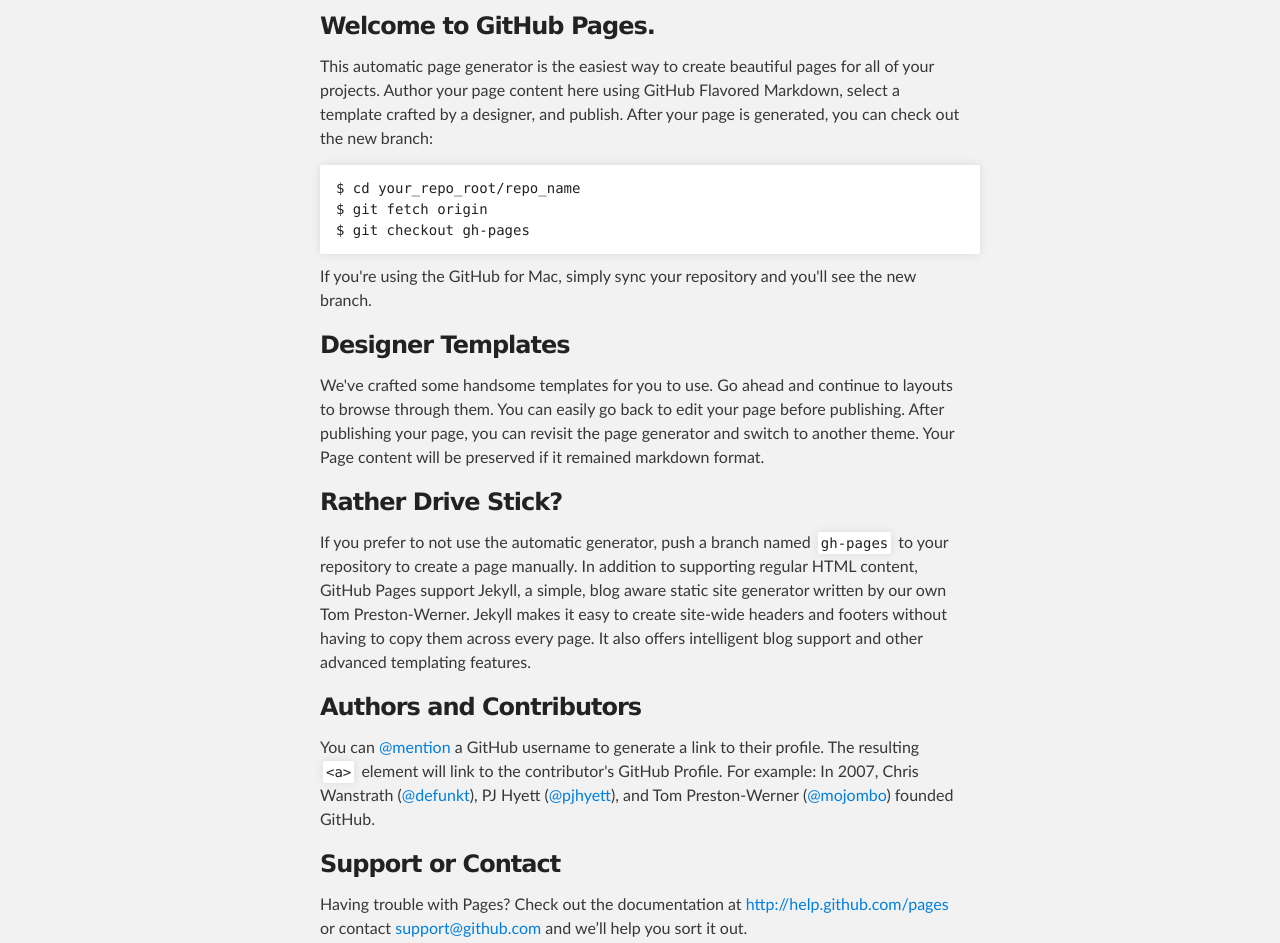
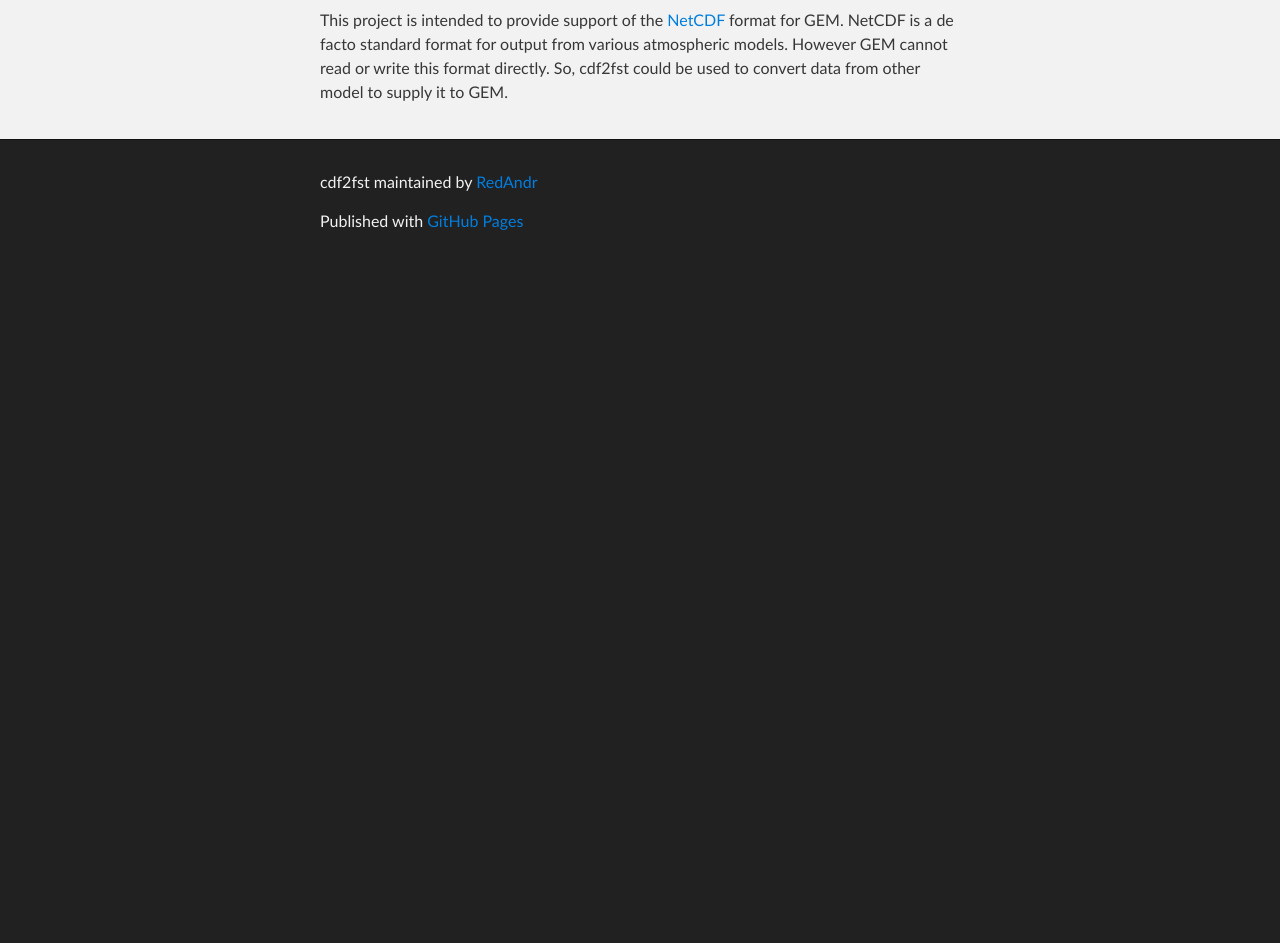
Before and after one commit to RedAndr/cdf2fst, a plain HTML site: page index.html in a window 1280 px wide. Shown: the part 252-1195 px from the top of the page. After the commit the page ends 800 px from the top, so only its background shows below. Drawn offline with Linux system fonts and the light colour scheme.

Commit message:
Update index.html
Main content was rewritten

```diff
--- a/index.html
+++ b/index.html
@@ -31,32 +31,15 @@
     <!-- MAIN CONTENT -->
     <div id="main_content_wrap" class="outer">
       <section id="main_content" class="inner">
-        <h3>Welcome to GitHub Pages.</h3>
 
-<p>This automatic page generator is the easiest way to create beautiful pages for all of your projects. Author your page content here using GitHub Flavored Markdown, select a template crafted by a designer, and publish. After your page is generated, you can check out the new branch:</p>
+<p>
+   This project is intended to provide support of the <a href="http://en.wikipedia.org/wiki/NetCDF">NetCDF</a>
+   format for <a href="http://collaboration.cmc.ec.gc.ca/science/rpn/gem/gemdm/gemdm.html"></A>GEM</a>.
+   NetCDF is a <i>de facto</i> standard format for output from various atmospheric models.
+   However GEM cannot read or write this format directly. So, cdf2fst could be used to convert data from
+   other model to supply it to GEM.
+</p>
 
-<pre><code>$ cd your_repo_root/repo_name
-$ git fetch origin
-$ git checkout gh-pages
-</code></pre>
-
-<p>If you're using the GitHub for Mac, simply sync your repository and you'll see the new branch.</p>
-
-<h3>Designer Templates</h3>
-
-<p>We've crafted some handsome templates for you to use. Go ahead and continue to layouts to browse through them. You can easily go back to edit your page before publishing. After publishing your page, you can revisit the page generator and switch to another theme. Your Page content will be preserved if it remained markdown format.</p>
-
-<h3>Rather Drive Stick?</h3>
-
-<p>If you prefer to not use the automatic generator, push a branch named <code>gh-pages</code> to your repository to create a page manually. In addition to supporting regular HTML content, GitHub Pages support Jekyll, a simple, blog aware static site generator written by our own Tom Preston-Werner. Jekyll makes it easy to create site-wide headers and footers without having to copy them across every page. It also offers intelligent blog support and other advanced templating features.</p>
-
-<h3>Authors and Contributors</h3>
-
-<p>You can <a href="https://github.com/blog/821" class="user-mention">@mention</a> a GitHub username to generate a link to their profile. The resulting <code>&lt;a&gt;</code> element will link to the contributor's GitHub Profile. For example: In 2007, Chris Wanstrath (<a href="https://github.com/defunkt" class="user-mention">@defunkt</a>), PJ Hyett (<a href="https://github.com/pjhyett" class="user-mention">@pjhyett</a>), and Tom Preston-Werner (<a href="https://github.com/mojombo" class="user-mention">@mojombo</a>) founded GitHub.</p>
-
-<h3>Support or Contact</h3>
-
-<p>Having trouble with Pages? Check out the documentation at <a href="http://help.github.com/pages">http://help.github.com/pages</a> or contact <a href="mailto:support@github.com">support@github.com</a> and we’ll help you sort it out.</p>
       </section>
     </div>
 
```
